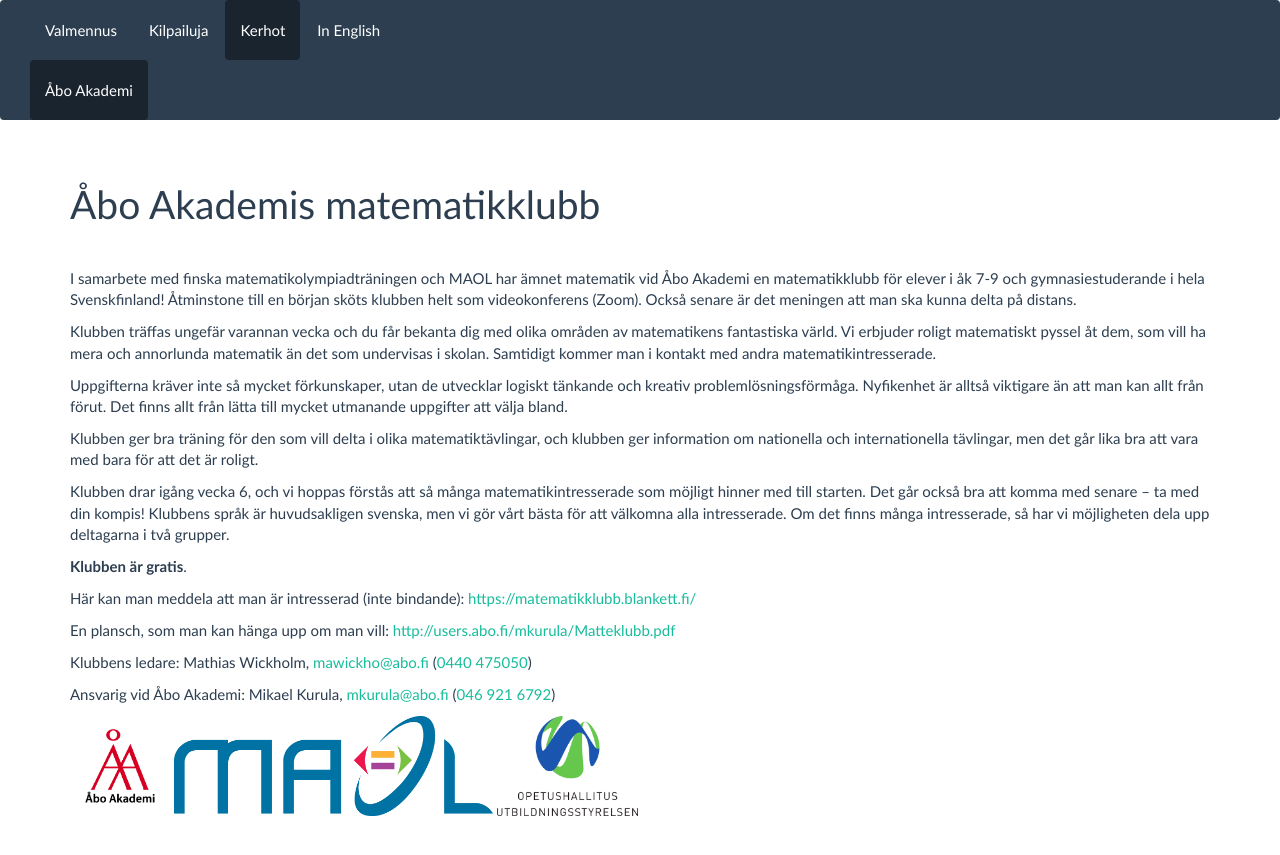
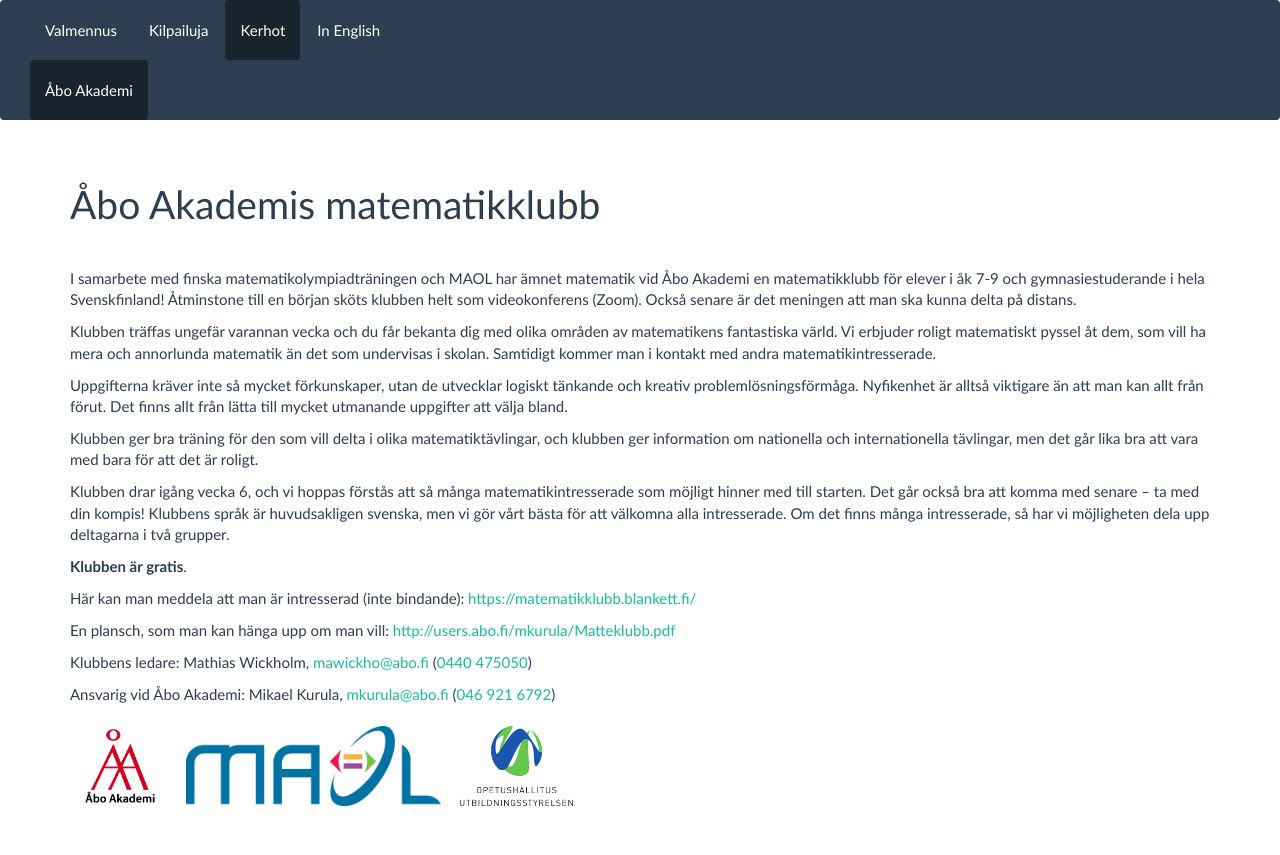
Before and after one commit to matematiikkakilpailut/matematiikkakilpailut.github.io, a Jekyll site: the page built from kerhot/abo/index.md, in a window 1280 px wide. Shown: the top 855 px of the page. Built offline with Jekyll 4.4.1, drawn with Linux system fonts in a browser that asks for light colours.

Commit message:
Update index.md

```diff
--- a/kerhot/abo/index.md
+++ b/kerhot/abo/index.md
@@ -25,6 +25,6 @@
 
 Ansvarig vid Åbo Akademi: Mikael Kurula, <mailto:mkurula@abo.fi> ([046 921 6792](tel:046-921-6792))
 
-<img src="https://matematiikkakilpailut.fi/kerhot/abo/%C3%85A%20logo.png" alt="ÅAs logo" height="100"/>
-<img src="https://matematiikkakilpailut.fi/kerhot/abo/MAOL%20logo.png" alt="MAOLs logo" height="100"/>
-<img src="https://matematiikkakilpailut.fi/kerhot/abo/UBS%20logo.png" alt="Utbildningsstyrelens logo" height="100"/>
+<img src="https://matematiikkakilpailut.fi/kerhot/abo/%C3%85A%20logo.png" alt="ÅAs logo" height="100"/>&nbsp;&nbsp;&nbsp;
+<img src="https://matematiikkakilpailut.fi/kerhot/abo/MAOL%20logo.png" alt="MAOLs logo" height="80"/> &nbsp;&nbsp;&nbsp;
+<img src="https://matematiikkakilpailut.fi/kerhot/abo/UBS%20logo.png" alt="Utbildningsstyrelens logo" height="80"/>
```
